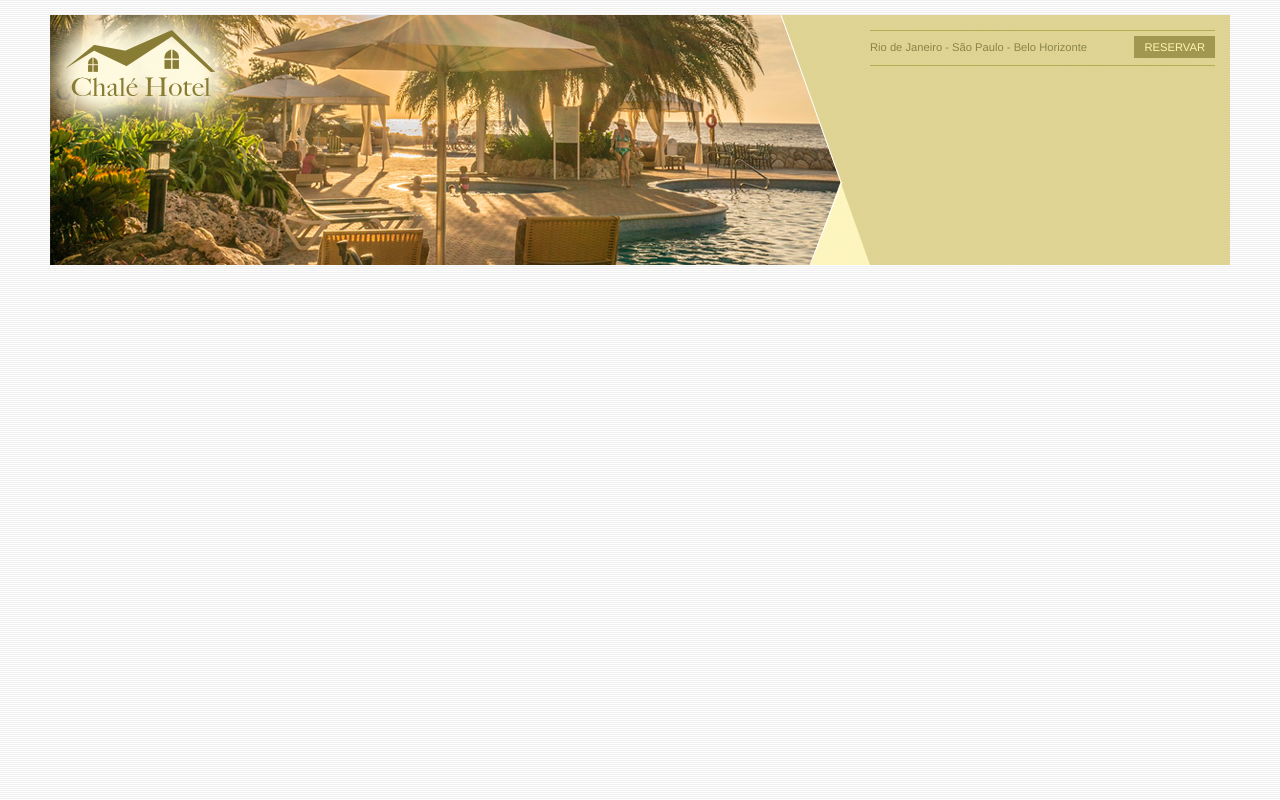
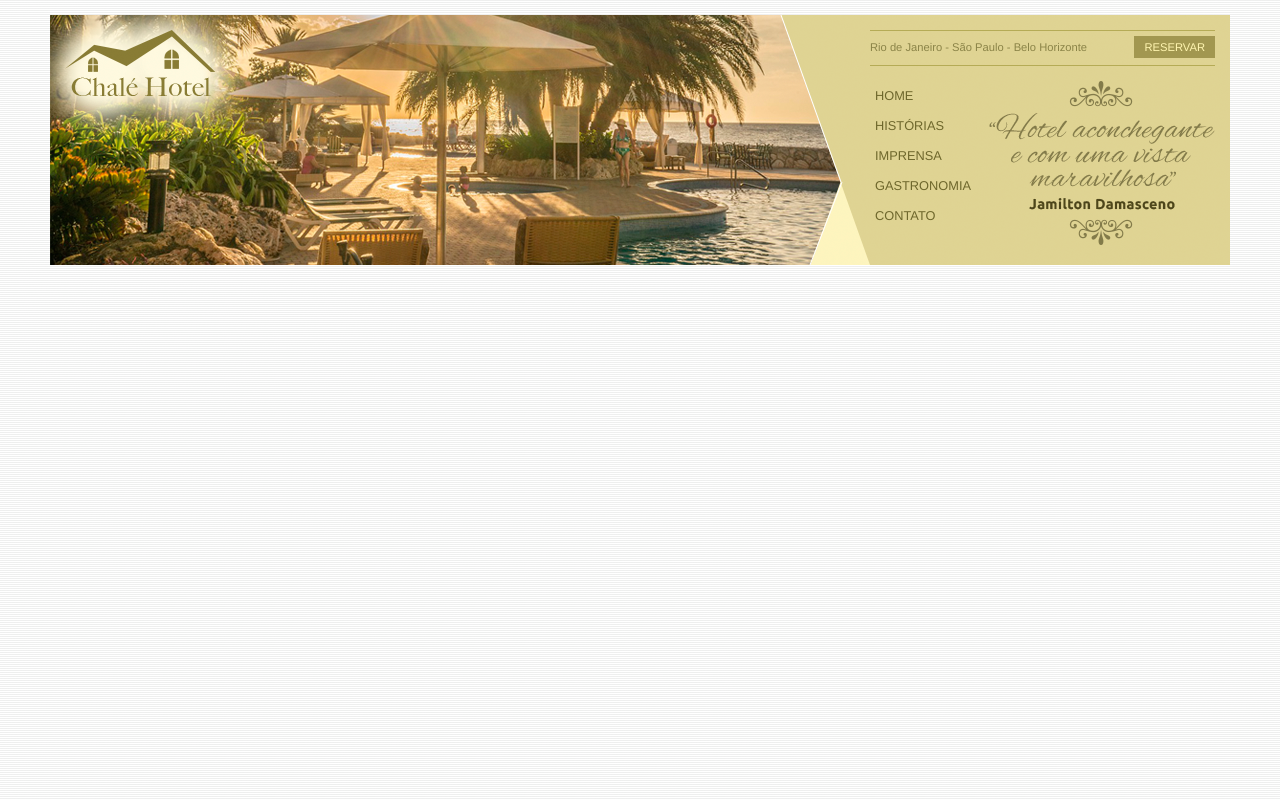
Before and after one commit to rafaelfabiano/site_chale-hotel, a plain HTML site: page index.html in a window 1280 px wide. Drawn offline with Linux system fonts and the light colour scheme.

Commit message:
finalizado menu

```diff
--- a/css/style.css
+++ b/css/style.css
@@ -2,13 +2,17 @@
 a {
     text-decoration: none;
 }
-
-/* Estrutura site */
-
+ul {
+    list-style: none;
+}
 * {
     margin: 0;
     padding: 0;
 }
+
+
+/* Estrutura site */
+
 
 body {
     font-family:  Helvetica, "Trebuchet MS", sans-serif;
@@ -88,3 +92,32 @@
     padding: 5px 10px;
     float: right;
 }
+
+/* Barra de navegação vertical */
+
+#menu {
+    margin-top: 15px;
+}
+
+
+ul#navegacao {
+    float: left;
+}
+
+ul#navegacao a {
+    text-transform: uppercase;
+    font-size: 0.8em;
+    padding: 5px;
+    color: #6e672c;
+    line-height: 30px;
+}
+
+ul#navegacao a:hover {
+    background: #fdf6be;
+}
+
+.depoimento {
+    width: 226px;
+    height: 164px;
+    float: right;
+}
--- a/index.html
+++ b/index.html
@@ -25,6 +25,19 @@
                         <a class="reserva" href="">Reservar</a>
                         <div style="clear: both;"></div>
                     </div>
+
+                    <div id="menu"><!--Inicio menu -->
+                        <ul id="navegacao">
+                            <li><a href="index.html">Home</a></li>
+                            <li><a href="">Histórias</a></li>
+                            <li><a href="">Imprensa</a></li>
+                            <li><a href="">Gastronomia</a></li>
+                            <li><a href="">Contato</a></li>
+                        </ul>
+
+                        <img class="depoimento" src="imagens/depoimento.png">
+                    </div><!-- FIm menu lateral -->
+
                 </div>
             </div>
 
```
